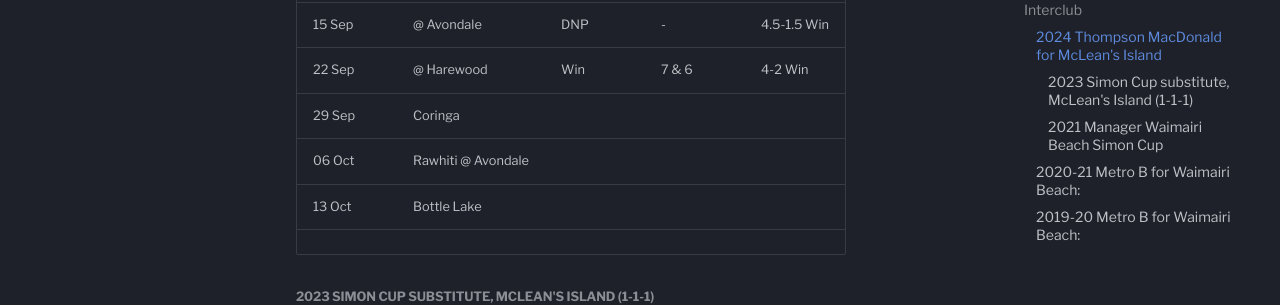
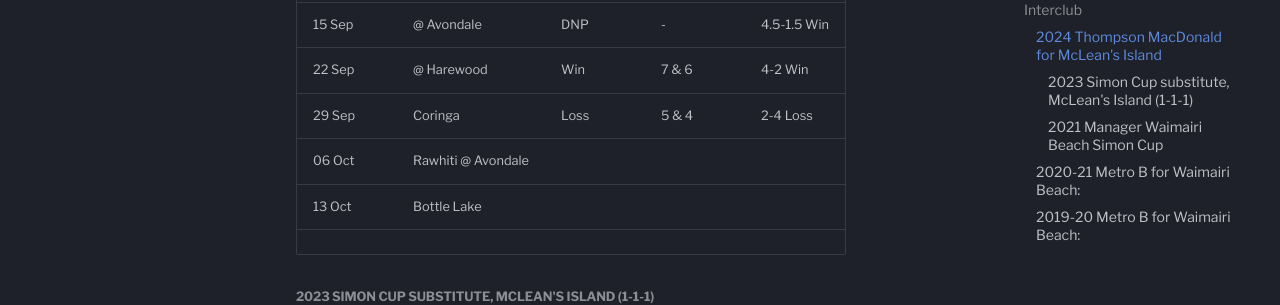
Before and after one commit to matchavez/matchavez.github.io, an MkDocs documentation site: the page built from docs/golf/tourneys.md, in a window 1280 px wide and 900 px high, scrolled down 926 px. Shown: the part 152-457 px from the top of the window. Built offline with MkDocs 1.6.1 and Material for MkDocs 9.7.7, drawn with Linux system fonts in a browser that asks for light colours; comment, search, counter and statistics services are not loaded.

Commit message:
[PUBLISHER] Merge #39

```diff
--- a/docs/golf/tourneys.md
+++ b/docs/golf/tourneys.md
@@ -29,7 +29,7 @@
 | 08 Sep | Greendale          | DNP    | -       | 4.5-1.5 Win |
 | 15 Sep | @ Avondale         | DNP    | -       | 4.5-1.5 Win |
 | 22 Sep | @ Harewood         | Win    | 7 & 6   | 4-2 Win     |
-| 29 Sep | Coringa            |        |         |             |
+| 29 Sep | Coringa            | Loss   | 5 & 4   | 2-4 Loss    |
 | 06 Oct | Rawhiti @ Avondale |        |         |             |
 | 13 Oct | Bottle Lake        |        |         |             |
 |        |                    |        |         |             |
@@ -73,3 +73,6 @@
 | 2019-20 | Season Record                     | 8w 1d 1l | r.s. 13/16 pts | 4w 2d 2l          |
 
 Team finish: Runners up. Top team individual record.
+
+
+''
```
